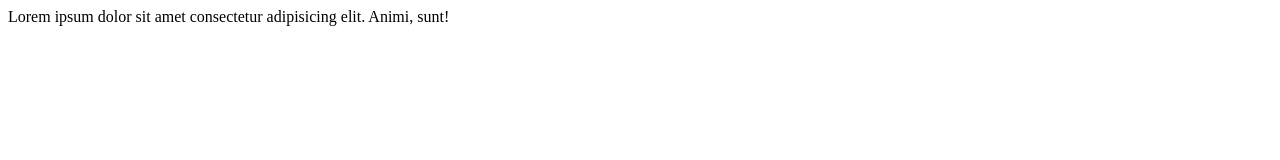
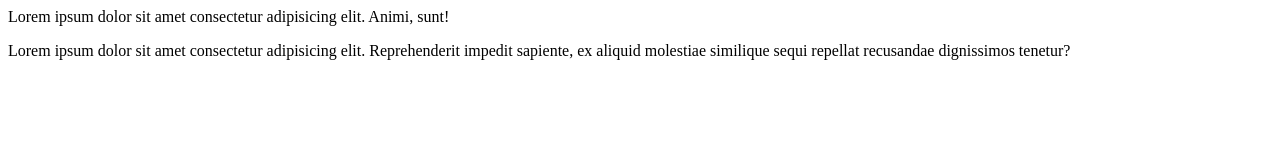
Before and after one commit to stasPromist/test-project2, a plain HTML site: page index.html in a window 1280 px wide. Drawn offline with Linux system fonts and the light colour scheme.

Commit message:
new changes

```diff
--- a/index.html
+++ b/index.html
@@ -10,7 +10,7 @@
 
 <body>
     <span>Lorem ipsum dolor sit amet consectetur adipisicing elit. Animi, sunt!</span>
-
+    <p>Lorem ipsum dolor sit amet consectetur adipisicing elit. Reprehenderit impedit sapiente, ex aliquid molestiae similique sequi repellat recusandae dignissimos tenetur?</p>
 </body>
 
 </html>
```
